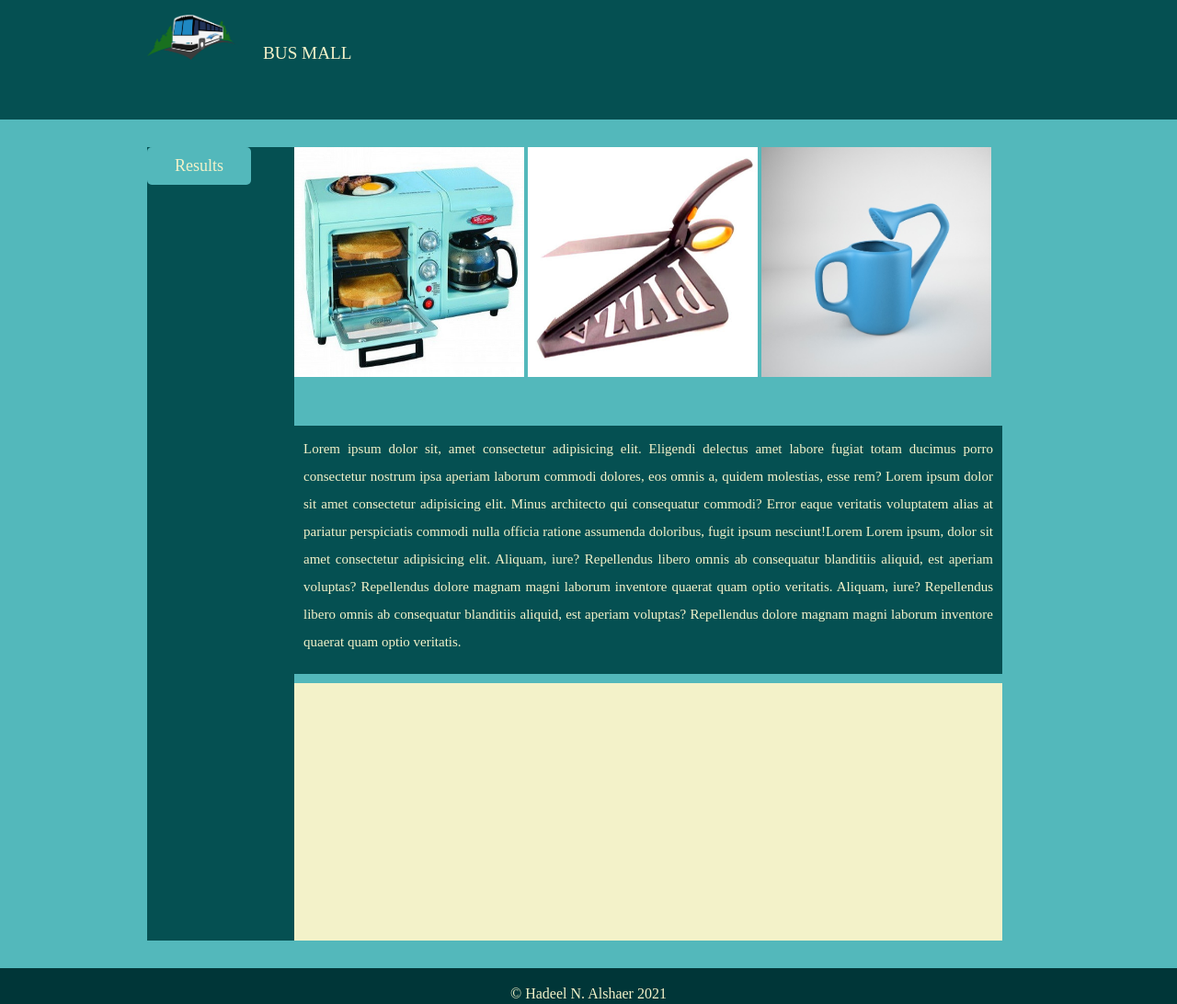
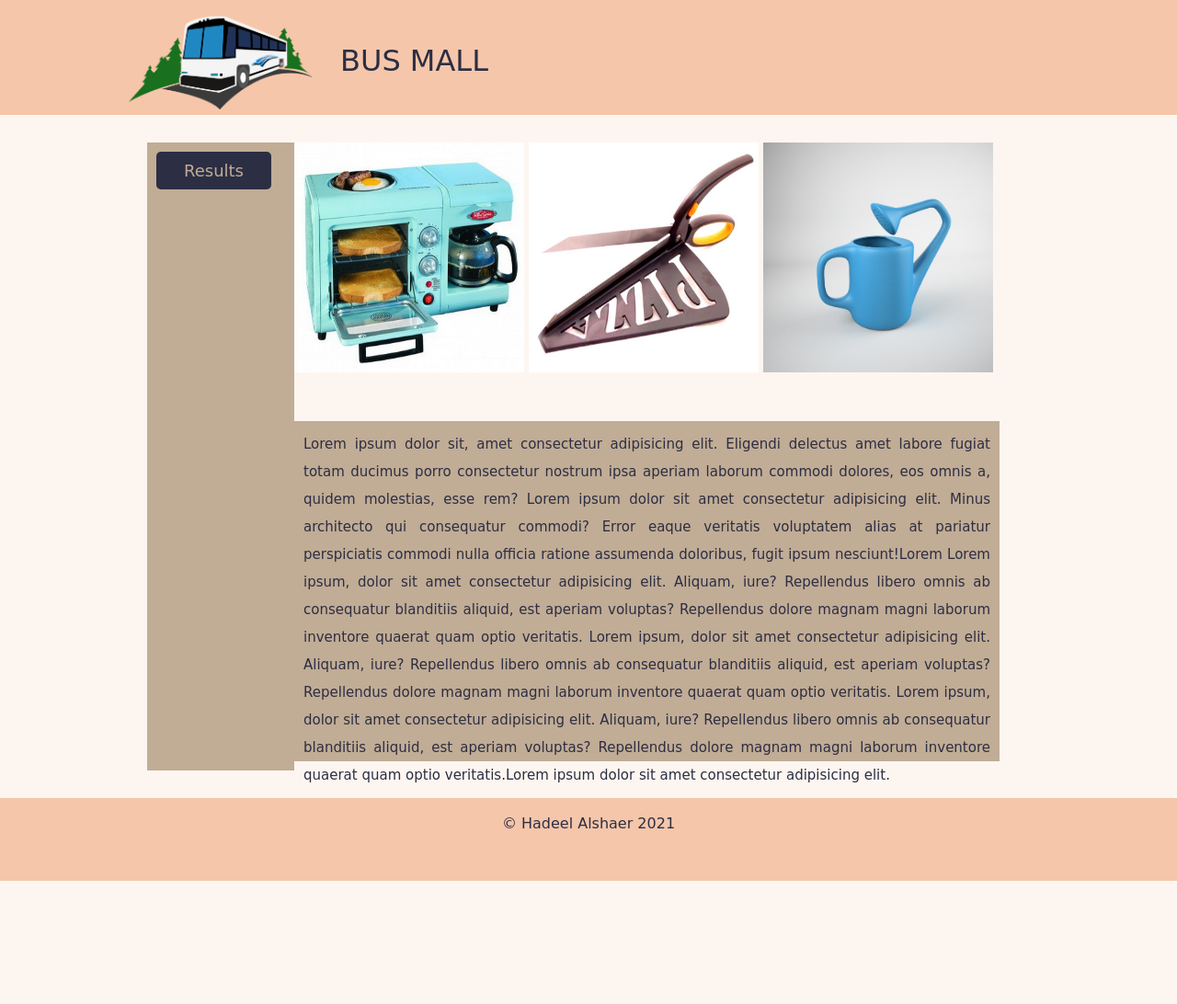
Before and after one commit to HadeelAlshaer94/BusMall, a plain HTML site: page index.html in a window 1280 px wide. Shown: the whole page at 92% size. After the commit the page ends 958 px from the top, so only its background shows below. Drawn offline with nearby package versions, Linux system fonts and the light colour scheme.

Commit message:
Edit-Lab11

```diff
--- a/css/style.css
+++ b/css/style.css
@@ -1,26 +1,28 @@
+@import url('https://fonts.googleapis.com/css2?family=Roboto:wght@700;900&display=swap');
+
 
 body {
-    font-family: 'Times New Roman', Times, serif;
-    background-color: #53B8BB;
-    color: #F3F2C9;
+    font-family: cursive;
+    background-color: #FDF6F0;
+    background-attachment: fixed;
 }
 
 main {
-    display: flex;
-    justify-content: space-between;
     width: 75%;
     margin: 30px auto;
     padding: 0px;
+    display: flex;
+    justify-content: space-between;
 }
 
 header {
-    background-color: #055052;
-    height: 130px;
+    background-color: #F5C6AA;
+    height: 125px;
     margin-bottom: 30px;
 }
 
 nav {
-    width: 960px;
+    width: 1000px;
     margin: 0px auto;
 }
 
@@ -28,36 +30,35 @@ nav img {
     margin-top: 15px;
     margin-right: 30px;
     float: left;
-    width: 10%;
+    width: 20%;
     height: auto;
 }
 
-/* nav h1  */
 nav h1 {
-    color: #F3F2C9;
-    margin-top: 5%;
     margin-right: 30px;
     float: left;
-    font-family:'Times New Roman', Times, serif;
-    font-size: larger;
+    color: #2C2E43;
+    font-family: cursive;
+    font-size: xx-large;
+    margin-top: 5%;
 }
 
 #imgsDiv {
-    padding: 0%;
     width: 800px;
     margin: 0px auto;
+    padding: 0%;
 }
 
 #imgsDiv ul {
-    margin: 30px auto;
     padding: 0px;
     display: flex;
     justify-content: space-between;
+    margin: 30px auto;
 }
 
 #imgsDiv li {
+    display: inline-block;
     margin: 30px, 30px, 30px, 0px;
-    display: inline-block;
 }
 
 li img {
@@ -70,29 +71,20 @@ li img {
     height: 500px auto;
     margin: 0px auto;
     padding: 10px;
-    background: #055052;
+    font-family: cursive;
+    background: #C1AC95;
 }
 
-#BottonDiv ul {
+#listDiv ul {
     margin: 30px;
-}
-
-#productsList {
-    list-style: circle;
-    color: #F3F2C9;
-    line-height: 25px;
-    font-size: 15px;
-    font-family: 'Times New Roman', Times, serif;
-    margin: 50px auto;
-
 }
 
 button {
     border: none;
-    font-family: 'Times New Roman', Times, serif;
+    font-family: cursive;
     font-size: 18px;
-    color: #F3F2C9;
-    background: #53B8BB;
+    color: #C1AC95;
+    background: #2C2E43;
     padding: 10px 30px;
     border-radius: 5px;
     transition: 350ms;
@@ -100,43 +92,31 @@ button {
 }
 
 button:hover {
-    background: #055052;
+    background: #C1AC95;
 }
 
 #paragraph {
+    margin-bottom: 10px;
+    margin-top: 50px;
+    font-family: cursive;
+    color: whitesmoke;
+    background: #C1AC95;
+    font-size: 15px;
     display: block;
-    height: 250px;
-    width: 750px;
+    height: 350px;
+    width: 747px;
     padding: 10px;
     line-height: 30px;
-    margin-bottom: 10px;
-    margin-top: 50px;
-    font-family: 'Times New Roman', Times, serif;
-    color: #F3F2C9;
-    background: #055052;
-    font-size: 15px;
     text-align: justify;
-}
-#BottonDiv{
-    background-color: #055052;
-    width: 25%;
+    color: #2C2E43;
 }
 
 footer {
-    text-align: center;
+    font-family: cursive;
+    background-color: #F5C6AA;
     clear: both;
     height: 50px;
-    background-color: #003638;
-    font-family: 'Times New Roman', Times, serif;
     padding: 20px;
-    color: #F3F2C9;
+    text-align: center;
+    color: #2C2E43;
 }
-
-
-#chartDiv{
-    padding: 15px;
-    background: #F3F2C9;
-    height: 250px;
-    width: 740px;
-
-}
--- a/index.html
+++ b/index.html
@@ -13,13 +13,13 @@
 <body>
     <header>
         <nav>
-            <img src="img/logo.png">
+            <img src="img/logo.png" alt="">
             <h1>BUS MALL</h1>
         </nav>
 
     </header>
     <main>
-        <div id="BottonDiv">
+        <div id="listDiv">
             <button id="viewListbtn">Results</button>
             <ul id="productsList"></ul>
         </div>
@@ -27,15 +27,15 @@
             <ul id="imgsDiv">
 
                 <li>
-                    <img id="leftImg" src="" width="200px">
+                    <img id="leftImg" src="" alt="" width="200px">
                 </li>
 
                 <li>
-                    <img id="middleImg" src=""  width="200px">
+                    <img id="middleImg" src="" alt="" width="200px">
                 </li>
 
                 <li>
-                    <img id="rightImg" src="" width="200px">
+                    <img id="rightImg" src="" alt="" width="200px">
                 </li>
             </ul>
             <section id="paragraph">
@@ -45,24 +45,26 @@
                     molestias, esse rem?
                     Lorem ipsum dolor sit amet consectetur adipisicing elit. Minus architecto qui consequatur commodi?
                     Error eaque veritatis voluptatem alias at pariatur perspiciatis commodi nulla officia ratione
-                    assumenda doloribus, fugit ipsum nesciunt!Lorem
+                    assumenda doloribus, fugit ipsum nesciunt!Lorem Lorem ipsum, dolor sit amet consectetur adipisicing
+                    elit. Aliquam, iure? Repellendus libero omnis ab
+                    consequatur blanditiis aliquid, est aperiam voluptas? Repellendus dolore magnam magni laborum
+                    inventore quaerat quam optio veritatis. Lorem ipsum, dolor sit amet consectetur adipisicing elit.
+                    Aliquam, iure? Repellendus libero omnis ab
+                    consequatur blanditiis aliquid, est aperiam voluptas? Repellendus dolore magnam magni laborum
+                    inventore quaerat quam optio veritatis.
                     Lorem ipsum, dolor sit amet consectetur adipisicing elit. Aliquam, iure? Repellendus libero omnis ab
                     consequatur blanditiis aliquid, est aperiam voluptas? Repellendus dolore magnam magni laborum
-                    inventore quaerat quam optio veritatis. Aliquam, iure? Repellendus libero omnis ab consequatur
-                    blanditiis aliquid, est aperiam voluptas? Repellendus dolore magnam magni laborum inventore quaerat
-                    quam optio veritatis.
+                    inventore quaerat quam optio veritatis.Lorem ipsum dolor sit amet consectetur adipisicing elit.
+
                 </p>
+
             </section>
-            <div id="chartDiv">
-                <canvas id="myChart" ></canvas>
-            </div>
         </div>
     </main>
 
     <footer>
-        <script src="https://cdn.jsdelivr.net/npm/chart.js"></script>
-        <script src="js/app.js"></script>
-        <p >© Hadeel N. Alshaer 2021</p>
+        <script src="js/App.js"></script>
+        <p>© Hadeel Alshaer 2021</p>
     </footer>
 
 </body>
--- a/js/App.js
+++ b/js/App.js
@@ -1,6 +1,4 @@
 'use strict';
-
-//declarations
 
 let leftImgElement = document.getElementById('leftImg');
 let middleImgElement = document.getElementById('middleImg');
@@ -14,12 +12,9 @@ let leftIndex;
 let rightIndex;
 let middleIndex;
 
-//Chart
-let namesArr = [];
-let votesArr = [];
-let shownArr = [];
 
-//constructer function
+
+
 function Product(name, src) {
     this.name = name;
     this.imgSource = src;
@@ -49,9 +44,22 @@ new Product('unicorn', 'img/unicorn.jpg');
 new Product('water-can', 'img/water-can.jpg');
 new Product('wine-glass', 'img/wine-glass.jpg');
 
-// console.log(Product.all);
+console.log(Product.all);
 
-// from w3 schools
+function updateStorage() {
+    let stringArr = JSON.stringify(Product.all);
+    localStorage.setItem('product', stringArr);
+}
+
+function getProductsInfo() {
+    let data = localStorage.getItem('product');
+    let parsedArr = JSON.parse(data)
+    if (parsedArr !== null) {
+        Product.all = parsedArr;
+    }
+}
+
+// from haneen haslamoon
 function getRandomIndex() {
 
     return Math.floor(Math.random() * Product.all.length);
@@ -59,12 +67,9 @@ function getRandomIndex() {
 
 // render
 let number = [];
-
 function renderImages() {
-
-
     number = [leftIndex, middleIndex, rightIndex];
-    console.log(number);
+    // console.log(number);
     leftIndex = getRandomIndex();
     middleIndex = getRandomIndex();
     rightIndex = getRandomIndex();
@@ -85,7 +90,6 @@ function renderImages() {
     Product.all[leftIndex].shown++;
     Product.all[rightIndex].shown++;
     Product.all[middleIndex].shown++;
-
 }
 
 renderImages();
@@ -95,17 +99,14 @@ mainDiv.addEventListener('click', userClick);
 let list = document.getElementById('productsList');
 
 function userClick(event) {
+    event.preventDefault();
     clientAttempts++;
-    // console.log(clientAttempts);
 
     if (clientAttempts <= topAttempt) {
-
         if (event.target.id === 'leftImg') {
             Product.all[leftIndex].votes++;
-
         } else if (event.target.id === 'middleImg') {
             Product.all[rightIndex].votes++;
-
         } else if (event.target.id === 'rightImg') {
             Product.all[middleIndex].votes++;
         }
@@ -115,21 +116,9 @@ function userClick(event) {
 
         renderImages();
 
-    } else {
+    }
 
-        //chart
-        for (let i = 0; i < Product.all.length; i++) {
-            namesArr.push(Product.all[i].name);
-            votesArr.push(Product.all[i].votes);
-            shownArr.push(Product.all[i].shown);
-        }
-
-
-        mainDiv.removeEventListener('click', userClick);
-        buttonElement.addEventListener('click', showList);
-
-
-    }
+    updateStorage();
 }
 
 function showList() {
@@ -139,7 +128,7 @@ function showList() {
         listItem.textContent = `${Product.all[i].name} has ${Product.all[i].votes} votes and shown ${Product.all[i].shown} times`;
     }
     buttonElement.removeEventListener('click', showList);
-    console.log(votesArr, shownArr, namesArr);
-    showChart();
 
 }
+
+getProductsInfo();
```
Also changed, not shown: .eslintrc.json, 1 other file.
